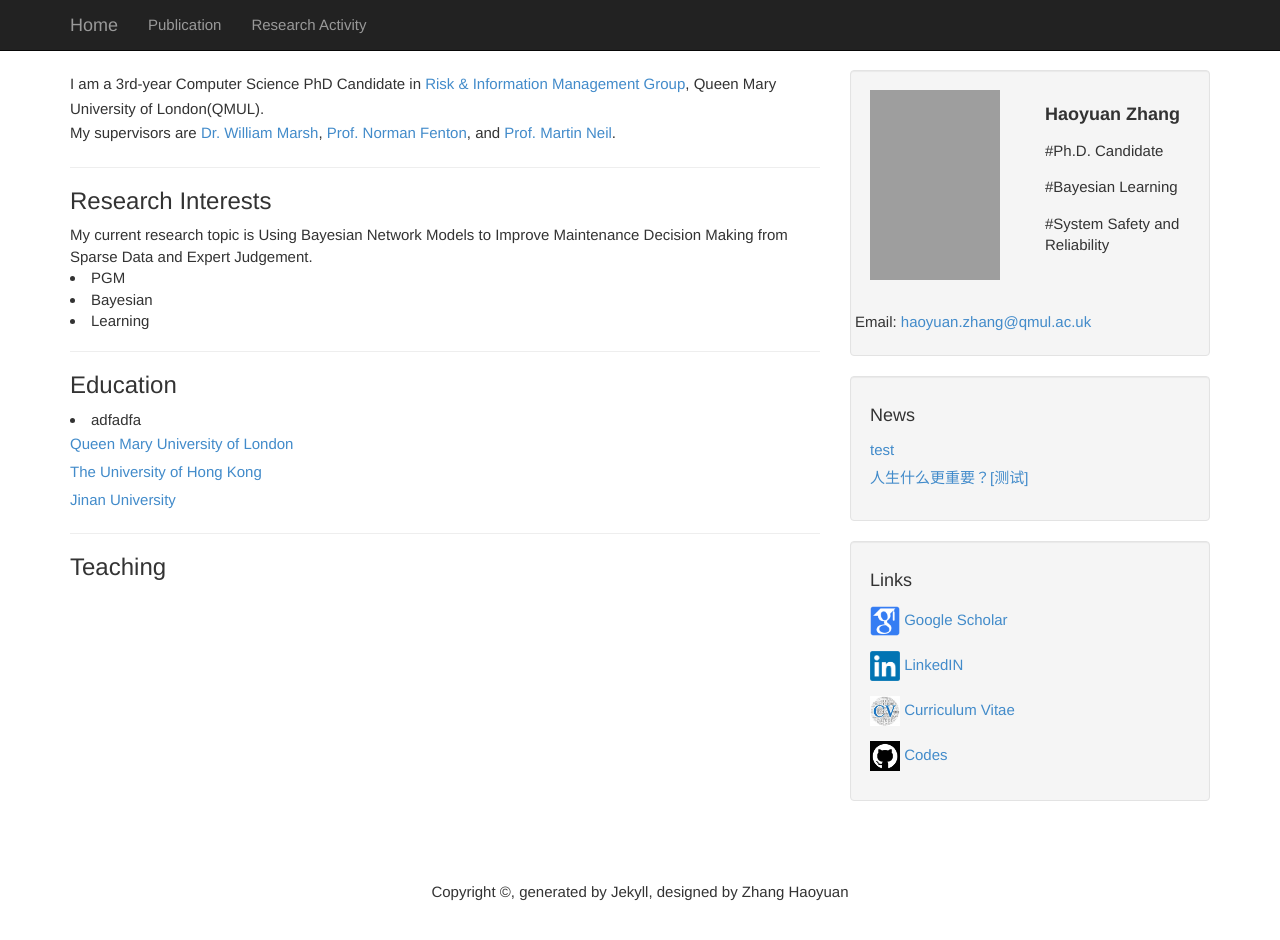
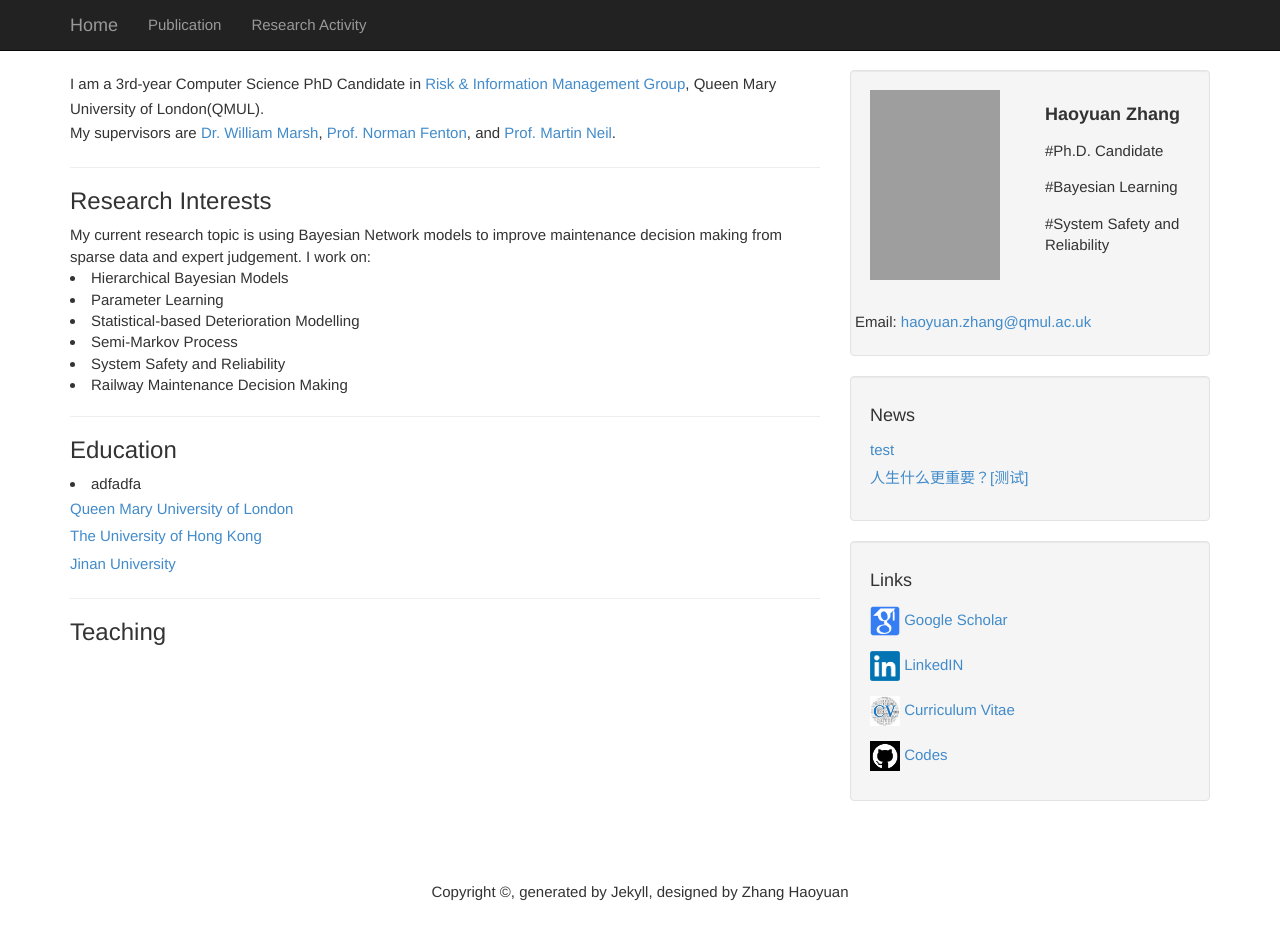
Before and after one commit to july0905/haoyuanzhang1990.github.io, a Jekyll site: the page built from index.html, in a window 1280 px wide and 953 px high. Shown: the top 940 px of the window. Built offline with Jekyll 4.4.1, drawn with Linux system fonts in a browser that asks for light colours; the list of posts is cut into pages by our own code; grey boxes are pictures that could not be loaded.

Commit message:
Update index.html

```diff
--- a/index.html
+++ b/index.html
@@ -11,10 +11,13 @@ My supervisors are <a href="http://www.eecs.qmul.ac.uk/~william/">Dr. William Ma
 
 <hr>
 <h3>Research Interests</h3>
-My current research topic is Using Bayesian Network Models to Improve Maintenance Decision Making from Sparse Data and Expert Judgement.
-<li>PGM</li>
-<li>Bayesian</li>
-<li>Learning</li>
+My current research topic is using Bayesian Network models to improve maintenance decision making from sparse data and expert judgement. I work on:
+<li>Hierarchical Bayesian Models</li>
+<li>Parameter Learning</li>
+<li>Statistical-based Deterioration Modelling</li>
+<li>Semi-Markov Process</li>
+<li>System Safety and Reliability</li>
+<li>Railway Maintenance Decision Making</li>
 
 
 <hr>
```
